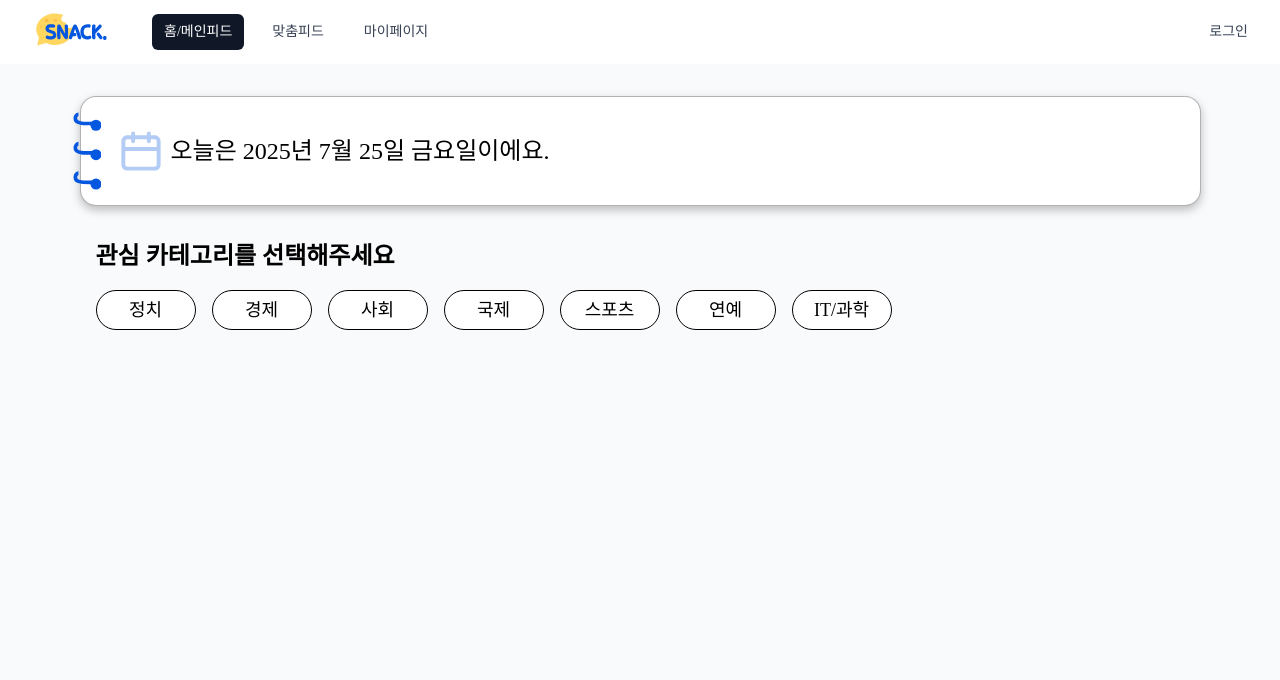
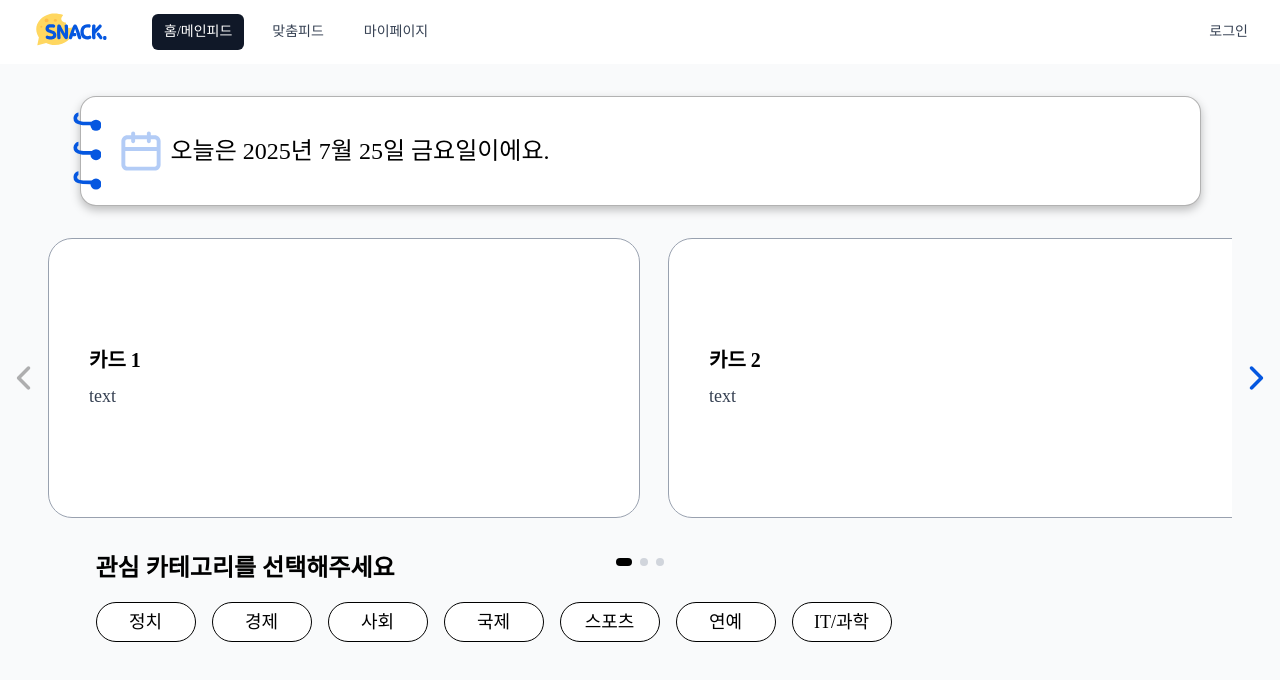
Before and after one commit to Umc8th-Snack/Front-end, a React (Vite) app: page / in a window 1280 px wide. Shown: the top 680 px of the page. Built offline with nearby package versions, Linux system fonts and the light colour scheme; no server answers; a web font is replaced by a local one.

Commit message:
feat: 홈 화면에 캐러셀 컴포넌트 추가

```diff
--- a/src/pages/home/HomePage.tsx
+++ b/src/pages/home/HomePage.tsx
@@ -1,6 +1,7 @@
 import { useState } from 'react';
 
 import TodayGreetingBanner from '@/shared/components/banner/TodayGreetingBanner';
+import OnboardingCard from '@/shared/components/card/OnboardingCard';
 import CategoryChips from '@/shared/components/chip/CategoryChips';
 
 const HomePage = () => {
@@ -19,6 +20,11 @@ const HomePage = () => {
                 <TodayGreetingBanner />
             </div>
 
+            {/* 온보딩 카드 */}
+            <div className="mb-8 flex justify-center">
+                <OnboardingCard />
+            </div>
+
             {/* 카테고리 선택 */}
             <div className="mx-auto max-w-[1121px] px-4">
                 <h2 className="text-24px-semibold mb-4 text-black">관심 카테고리를 선택해주세요</h2>
--- a/src/shared/components/card/OnboardingCard.tsx
+++ b/src/shared/components/card/OnboardingCard.tsx
@@ -32,7 +32,7 @@ export default function OnboardingCard() {
     }, [embla]);
 
     return (
-        <section className="relative top-[195px] flex h-[280px] w-[1200px] flex-col items-center space-y-10 px-2">
+        <section className="flex h-[280px] w-[1200px] flex-col items-center space-y-10 px-2">
             {/* 캐러셀 박스 */}
             <div className="relative w-full">
                 {/* 좌우 버튼 */}
```
